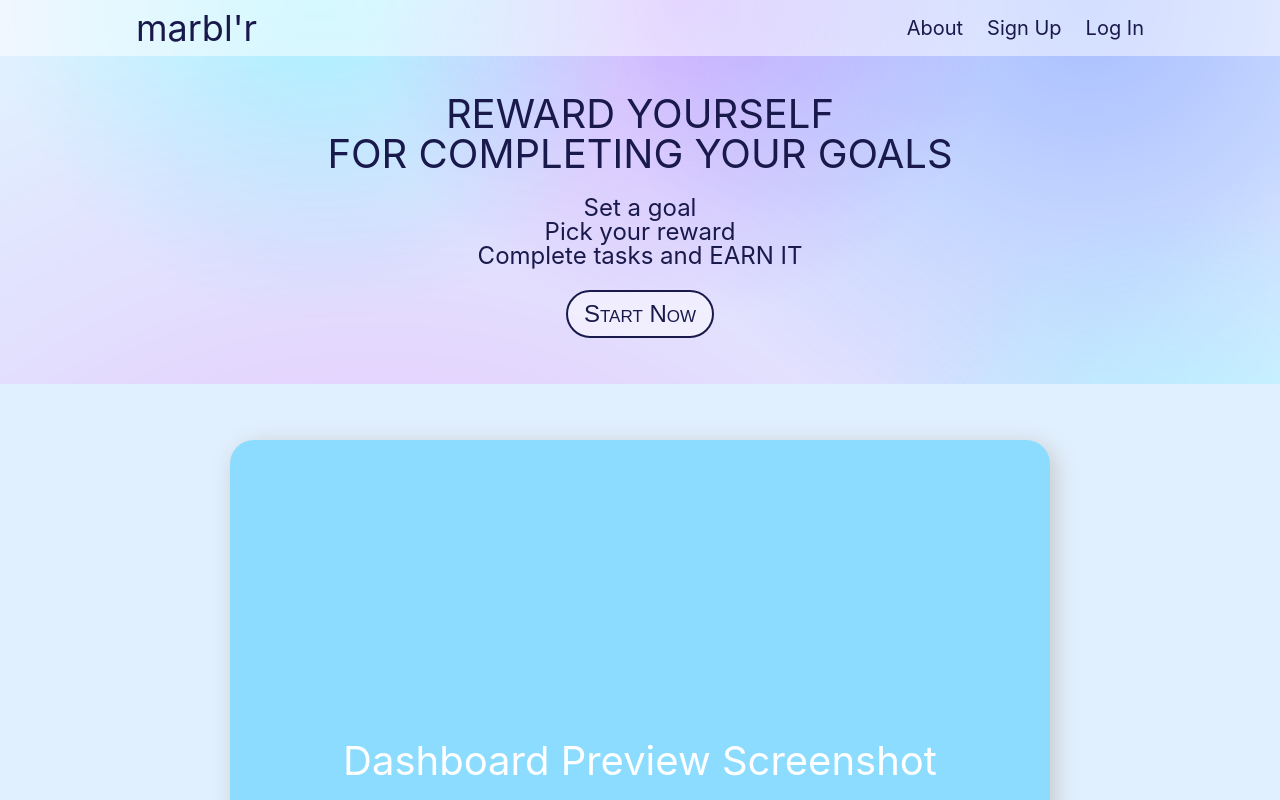
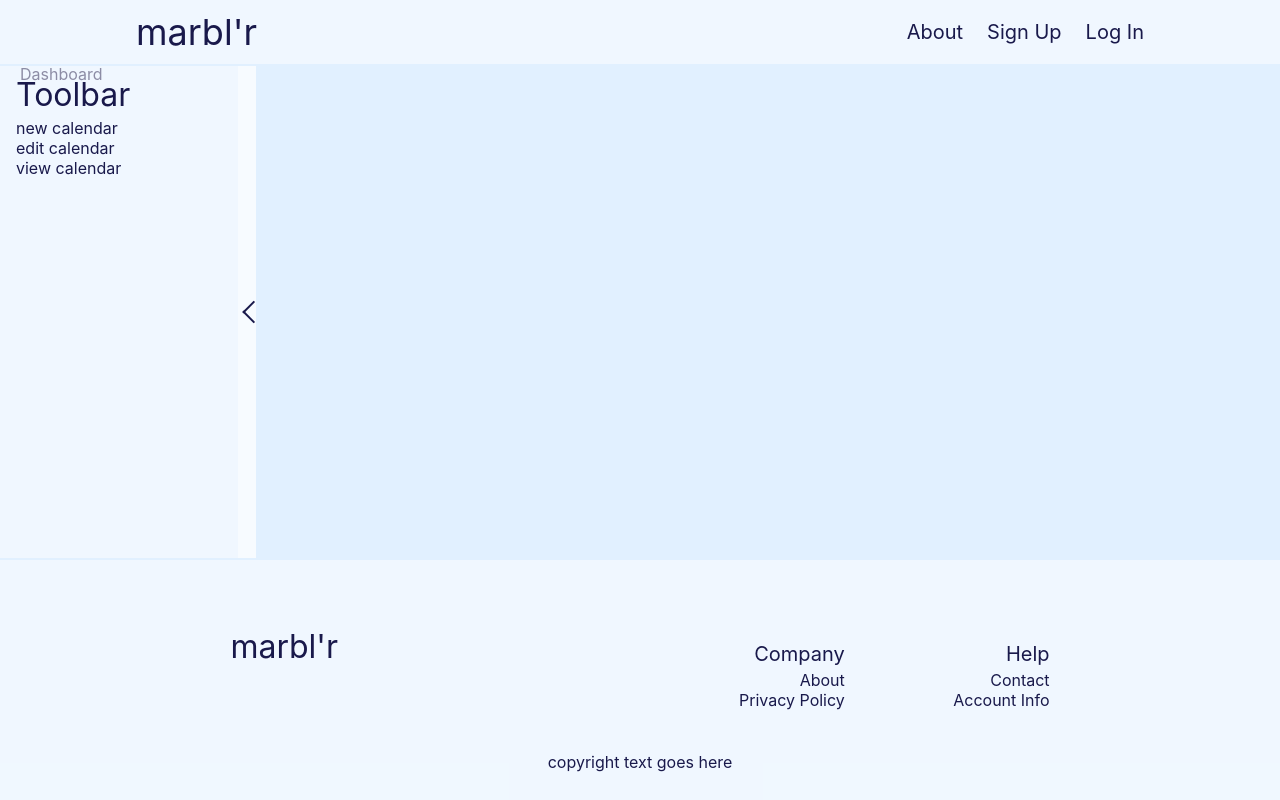
Before and after one commit to evan-baron/goal-calendar-react-app, a React (Create React App) app: page / in a window 1280 px wide. Shown: the top 800 px of the page. Built offline with nearby package versions, Linux system fonts and the light colour scheme.

Commit message:
added navbar in dashboard

```diff
--- a/src/app/App.js
+++ b/src/app/App.js
@@ -22,7 +22,8 @@ const App = () => {
     <BrowserRouter>
       <Header />
       <Routes>
-        <Route path="/" element={<HomePage />}/>
+        <Route path="/" element={<DashboardPage />}/>
+        {/* <Route path="/" element={<HomePage />}/> */}
         <Route path="about" element={<AboutPage />}/>
         <Route path="signup" element={<SignUpPage />}/>
         <Route path="login" element={<LoginPage />}/>
--- /dev/null
+++ b/src/components/Navbar/Navbar.css
@@ -0,0 +1,73 @@
+.nav-container {
+    position: absolute;
+    display: flex;
+    width: 16rem;
+    height: calc(100% - 4px);
+    top: 2px;
+    background-color: rgba(255, 255, 255, .5);
+}
+
+.dashboard-nav {
+    position: relative;
+    display: flex;
+    flex-direction: column;
+    height: 100%;
+    width: 100%;
+    transition: transform 0.5s ease;
+    padding: 0 1rem;
+}
+
+.dashboard-nav ul, li {
+    list-style: none;
+    padding: 0;
+    margin: 0;
+}
+
+.dashboard-nav .nav-title {
+    font-size: 2rem;
+}
+
+.nav-show {
+    transform: translateX(0);
+    transition: transform .5s ease;
+}
+
+.nav-hide {
+    transform: translateX(-14.75rem);
+    transition: transform .5s ease;
+}
+
+.nav-hideshow {
+    position: relative;
+    height: 100%;
+    width: 1.25rem;
+    background-color: rgba(255, 255, 255, .5);
+}
+
+.nav-hideshow-btn {
+    position: absolute;
+    top: 50%;
+    transform: translateY(-50%);
+    display: flex;
+    justify-content: center;
+    align-items: center;
+    width: 1.25rem;
+    height: 2.5rem;
+    border-radius: 0 1.25rem 1.25rem 0;
+}
+
+.nav-hideshow-btn:hover {
+    cursor: pointer;
+}
+
+.nav-arrow {
+    transform: rotate(45deg) translateX(-.25rem) translateY(.25rem);
+    width: 1rem;
+    height: 1rem;
+    border-top: 2px solid rgb(25, 25, 75);
+    border-right: 2px solid rgb(25, 25, 75);
+}
+
+.nav-arrow-rotated {
+    transform: rotate(225deg) translateX(-.25rem) translateY(.25rem);
+}
--- /dev/null
+++ b/src/components/Navbar/Navbar.js
@@ -0,0 +1,32 @@
+import React, { useState } from 'react'
+import './Navbar.css'
+
+const Navbar = () => {
+    const [navStatus, setNavStatus] = useState(true);
+
+    function hideshow() {
+      setNavStatus(prevStatus => !prevStatus);
+      console.log(navStatus);
+      return;
+    }
+
+    return (
+        <div className={`nav-container ${navStatus ? 'nav-show' : 'nav-hide'}`}>
+            <nav className='dashboard-nav'>
+                <div className='nav-title'>Toolbar</div>
+                <ul>
+                    <li>new calendar</li>
+                    <li>edit calendar</li>
+                    <li>view calendar</li>
+                </ul>
+            </nav>
+            <div className='nav-hideshow'>
+            <div className='nav-hideshow-btn' onClick={hideshow}>
+                <div className={`nav-arrow ${navStatus ? 'nav-arrow-rotated' : ''}`}></div>
+            </div>
+            </div>
+        </div>
+    )
+}
+
+export default Navbar
--- a/src/pages/Dashboard/DashboardPage.css
+++ b/src/pages/Dashboard/DashboardPage.css
@@ -0,0 +1,17 @@
+.dashboard-container {
+    box-sizing: border-box;
+    position: relative;
+    display: flex;
+    height: 100%;
+    width: 100%;
+}
+
+.dashboard {
+    z-index: -1;
+    position: relative;
+    display: flex;
+    /* flex-grow: 1; */
+    height: 100%;
+    width: calc(100% - 1.25rem);
+    left: 1.25rem;
+}
--- a/src/pages/Dashboard/DashboardPage.js
+++ b/src/pages/Dashboard/DashboardPage.js
@@ -1,9 +1,14 @@
 import React from 'react'
+import './DashboardPage.css'
+import Navbar from '../../components/Navbar/Navbar';
 
 const DashboardPage = () => {
   return (
-    <main>
-      <div>DashboardPage</div>
+    <main className='dashboard-main'>
+      <div className='dashboard-container'>
+        <Navbar />
+        <div className='dashboard'>Dashboard</div>
+      </div>
     </main>
   )
 }
```
Also changed, not shown: src/layout/Navbar/Navbar.css (deleted), src/layout/Navbar/Navbar.js (deleted).
